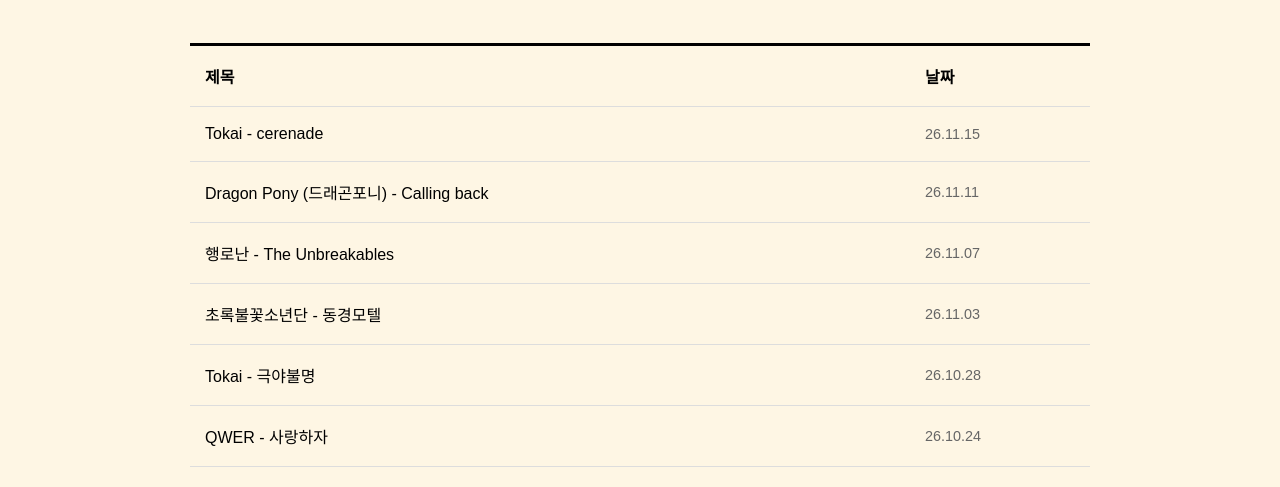
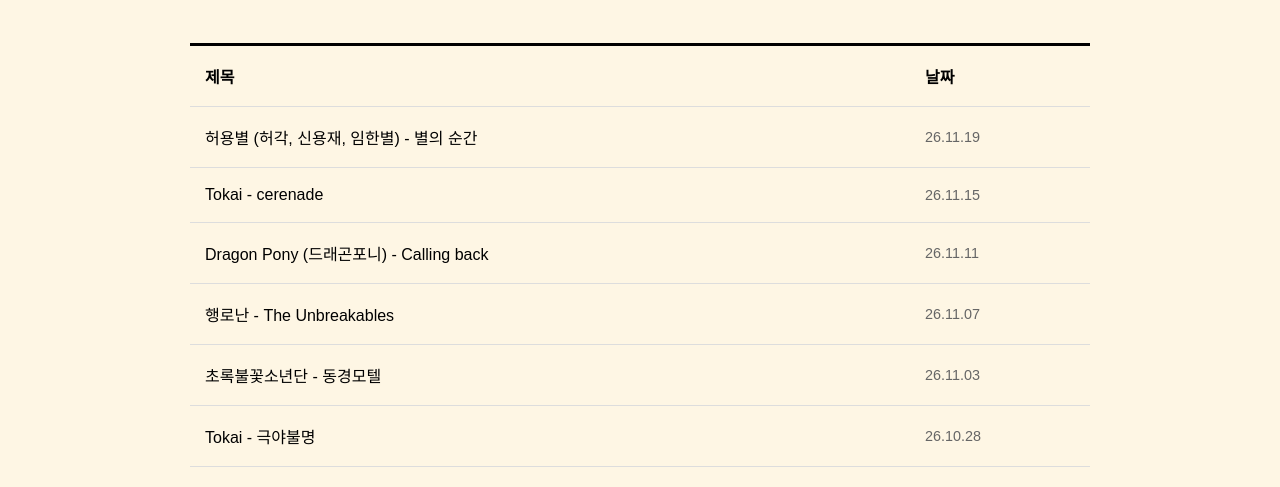
Before and after one commit to Jonghuniverse/jamjukjamusic-website, a plain HTML site: page drumtab/index.html in a window 1280 px wide. Shown: the part 310-797 px from the top of the page. Drawn offline with Linux system fonts and the light colour scheme.

Commit message:
Update index.html

```diff
--- a/drumtab/index.html
+++ b/drumtab/index.html
@@ -222,6 +222,12 @@
           </tr>
         </thead>
         <tbody id="boardBody">
+          <tr class="board-item">
+            <td class="td-title">
+              <a href=drumtab050.html>허용별 (허각, 신용재, 임한별) - 별의 순간</a>
+            </td>
+            <td class="td-date">26.11.19</td>
+          </tr>
           <tr class="board-item">
             <td class="td-title">
               <a href=drumtab049.html>Tokai - cerenade</a>
```
